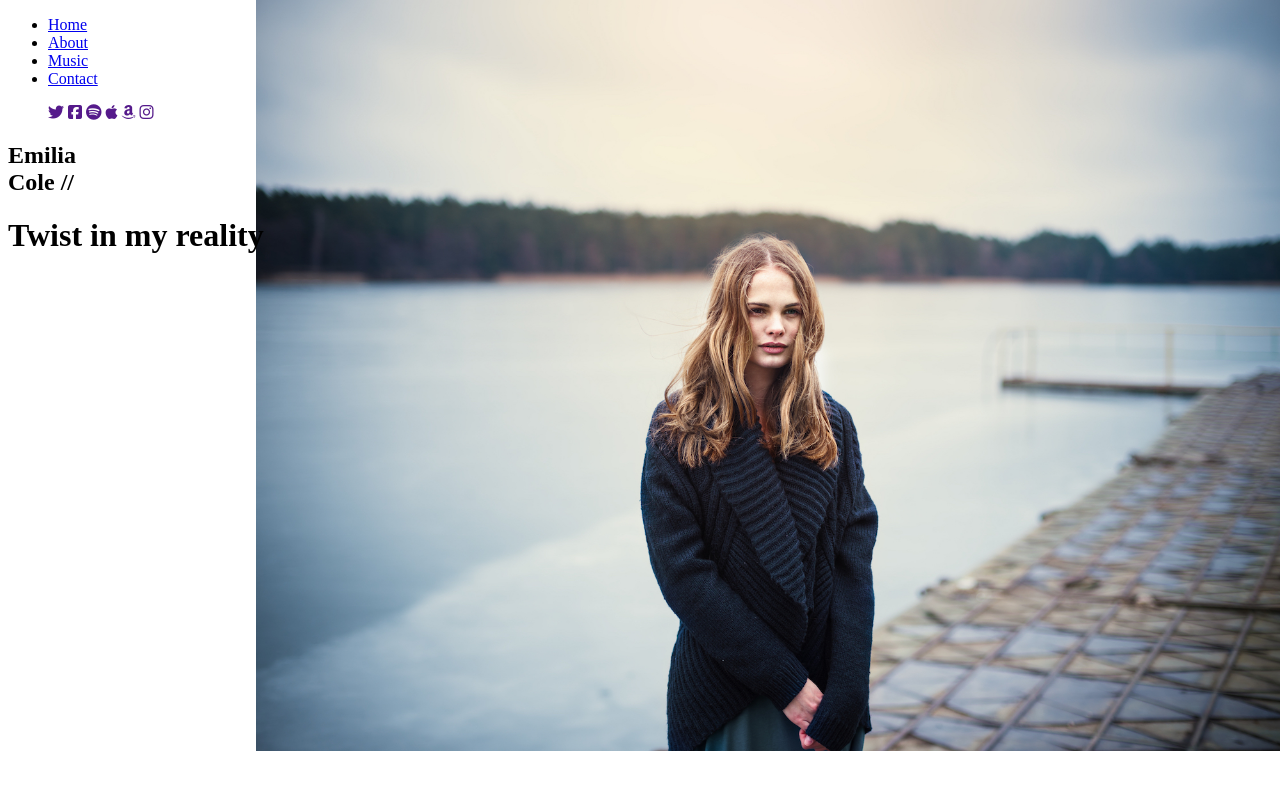
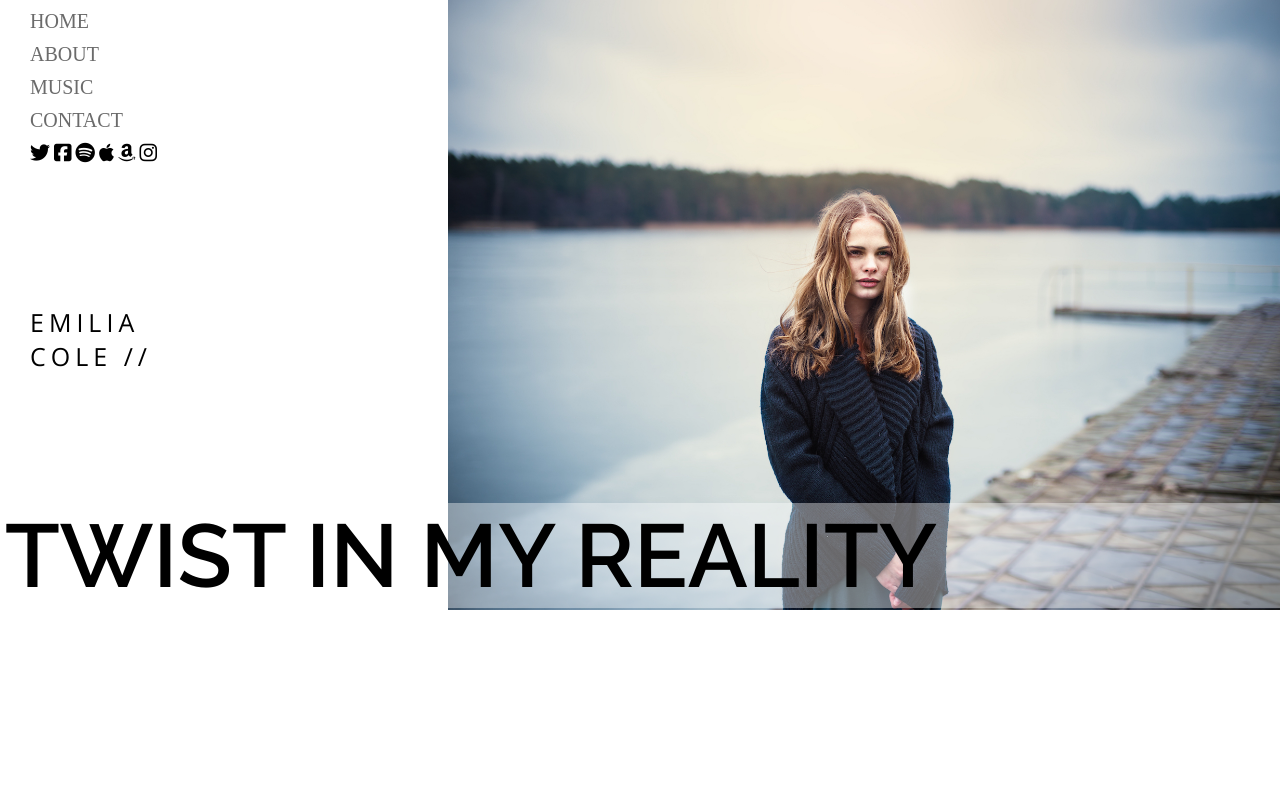
Before and after one commit to BenjaminMayta/Emilia-Cole, a website: page views/index.html in a window 1280 px wide. Drawn offline with nearby package versions, Linux system fonts and the light colour scheme.

Commit message:
Subo los ultimos cambios del home que realice con CSS

```diff
--- /dev/null
+++ b/public/css/about.css
@@ -0,0 +1,3 @@
+h1{
+    font-size: 8rem;
+}
--- /dev/null
+++ b/public/css/general.css
@@ -0,0 +1,14 @@
+*{
+    box-sizing: border-box;/* Nos permite que nada se salga del borde */
+    margin: 0;/* Saca margenes y espacios */
+    padding: 0;/*Saca los puntos de las listas*/
+}/* *El asterisco afecta a tofa la pagina */
+
+a{
+    color: black;
+    text-decoration: none;/* Quita los subrayados */
+}/* para que los Hipervinculos se modifiquen */
+
+li{
+    list-style: none;/* Saca los puntos de la lista */
+}
--- a/public/css/home.css
+++ b/public/css/home.css
@@ -1,6 +1,49 @@
-body{
+.home{
     background-image: url('../img/emilia-home.jpg');/* Para poner una imagen en el body */
     background-repeat: no-repeat;/* Para ver cuantas veces se repite la imagen */
     background-position: right 0;/* posiciona la imagen en el lado derecho, primer parametro eje horizontal,segundo eje vertical */
-    background-size: 80%;/* Acomoda la imagen a nuestra pantalla */
+    background-size: 65%;/* Acomoda la imagen a nuestra pantalla */
+    text-transform: uppercase;/* Cambia la letra a MAYUSCULA */
 }
+/* .home sirve para que me respete lo que indico en el home.css ya que es en cascada el CSS */
+/* #header {
+    background-color: aquamarine;
+} ejemplo*/
+
+.home header{
+    margin-left: 30px; /* Se mueve todo a la derecha */
+}
+
+.home header nav ul li{
+    margin: 10px 0; /* Para tener espacio arriba y abajo y el otro para tener espacio de izquierda a derecha */
+}
+
+.home header nav ul li a {
+    color: #6b6b6b;/* Cambia el color de las letras de los hiperpervinculos de la lista del header */
+}
+
+.home header nav ul a {
+
+    font-size: 20px;
+}
+
+.home main {
+    margin-top: 140px;/* Para que Emilia Cole// se separe de arriba */
+}
+
+.home main h2{
+    margin-bottom:130px;/* Para que emilia Cole // se separe de abajo */
+    margin-left: 30px;/* Para que se separe del lado izquierdo */
+    font-family: var(--fuenteSubtitulos);
+    font-size: 25px;
+    font-weight: 300;/* Asi puedo usar la letra light 300 */
+    letter-spacing: 5px;/* Separa las letras */
+}
+
+.home main h1{
+    font-size:89px;/* Tamaño de la letra. 3rem = 48px */
+    background-color: #fefefe65;
+    font-family: var(--fuenteTitulos);/* Para combiar de tipo de letra */
+    font-weight: 600;
+    margin-left: 5px;
+}
--- /dev/null
+++ b/public/css/style.css
@@ -0,0 +1,6 @@
+@import './general.css';
+@import './variables.css';
+@import './home.css';
+@import './about.css';
+@import './contact.css';
+@import './music.css';
--- /dev/null
+++ b/public/css/variables.css
@@ -0,0 +1,7 @@
+@import url('https://fonts.googleapis.com/css2?family=Open+Sans:wght@300;400;600&family=Raleway:wght@300;400;600;700&display=swap');/* Estas letras las obtengo desde Google fonts */
+
+:root{
+    --fuenteTitulos: 'Raleway', sans-serif;/* Cambio el tipo de letra del titulo */
+    --fuenteSubtitulos: 'Open Sans' ,sans-serif;/* Cambio el tipo de letra del subtitulo */
+}
+/* :root creo mi sistema de variables, la cual puedo usar en todo momento */
--- a/views/index.html
+++ b/views/index.html
@@ -6,12 +6,12 @@
     <meta name="viewport" content="width=device-width, initial-scale=1.0">
     <title>Emilia Cole</title>
     <!-- CSS -->
-    <link rel="stylesheet" href="/css/home.css">
+    <link rel="stylesheet" href="/css/style.css">
     <!-- Font Awesome -->
     <script src="https://kit.fontawesome.com/97534afc6b.js" crossorigin="anonymous"></script>
 </head>
-<body>
-    <header>
+<body class="home"> <!-- Las class se pueden repetir las veces que queramos,usarlo mas en css-->
+    <header id="header"><!-- Solo se puede usar una sola vez, es unico, usarlo mas en JS-->
         <nav><!-- Nav porque hay navegadores -->
             <ul>
                 <li><a href="/">Home</a></li>
```
Also changed, not shown: public/css/music.css (added).
